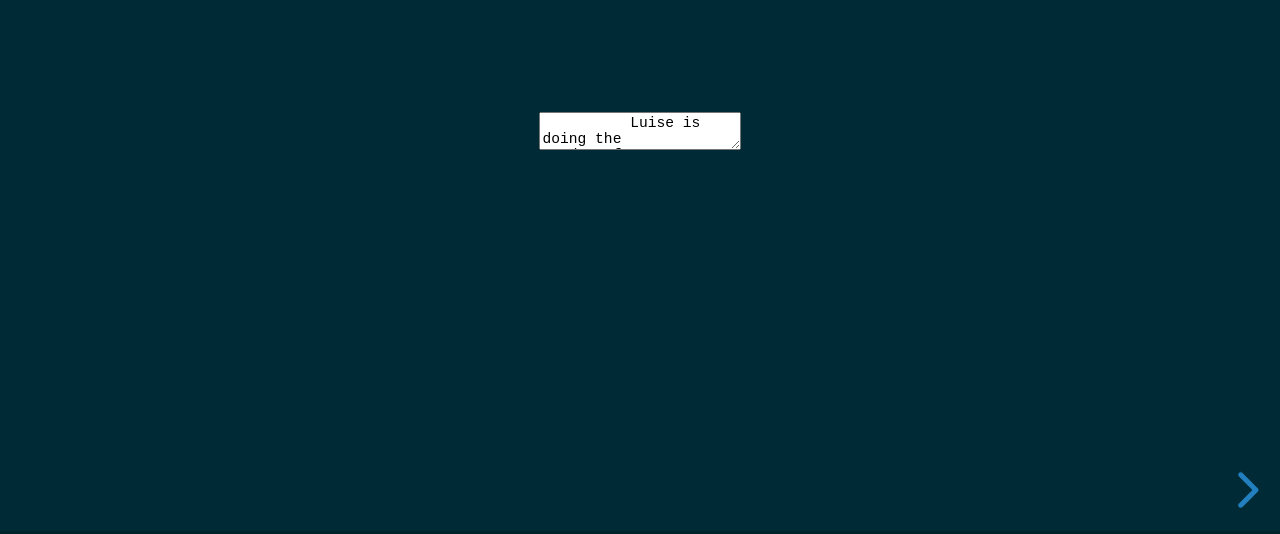
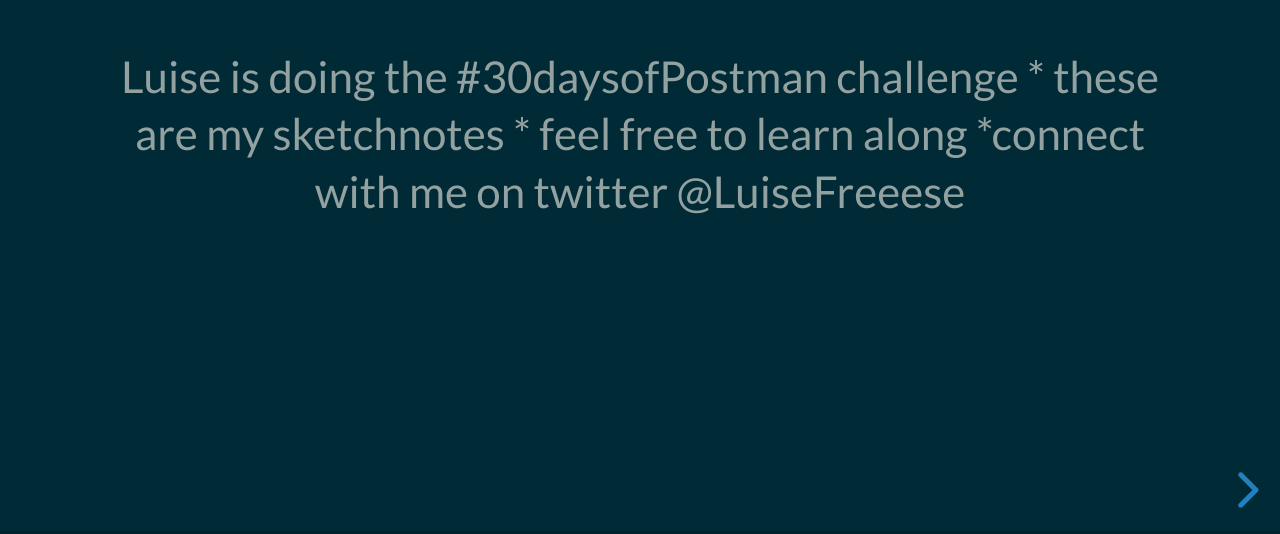
Before and after one commit to LuiseFreese/postman-sketchnotes, a website: page docs/index.html in a window 1280 px wide. Shown: the part 266-800 px from the top of the page. Drawn offline with Linux system fonts and the light colour scheme.

Commit message:
formatting

```diff
--- a/docs/index.html
+++ b/docs/index.html
@@ -19,7 +19,7 @@
   <body>
     <div class="reveal">
       <div class="slides">
-        <section>
+        <section data-markdown>
           <textarea data-template>
           Luise is doing the #30daysofPostman challenge
 		  * these are my
```
